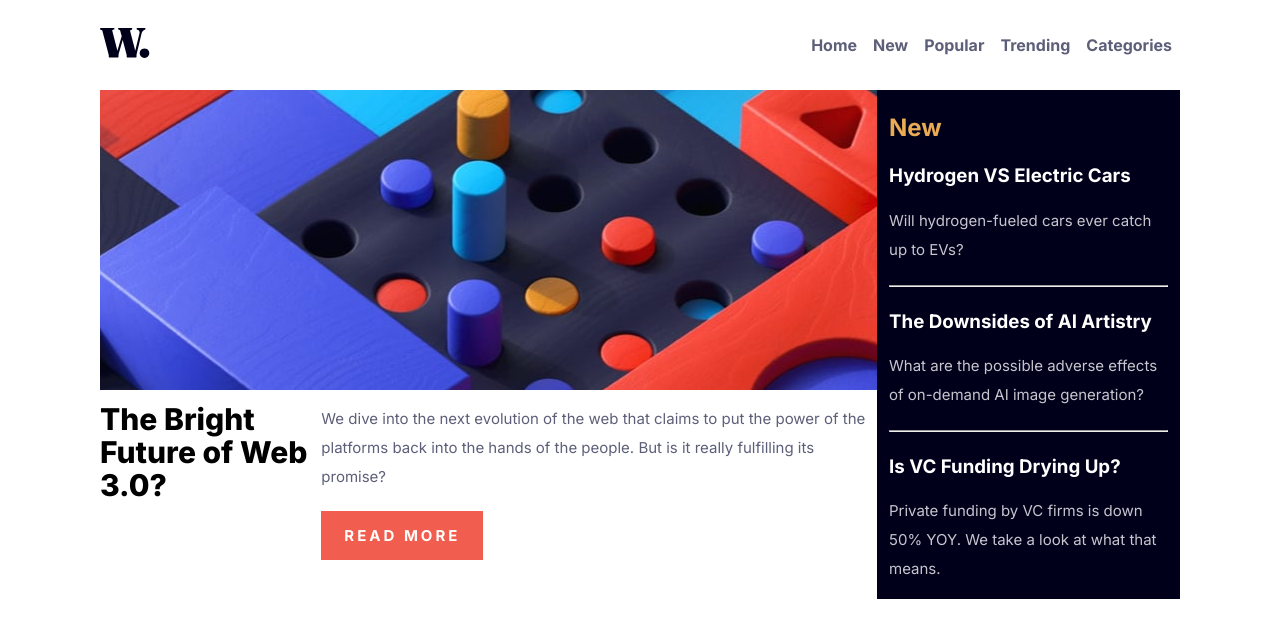
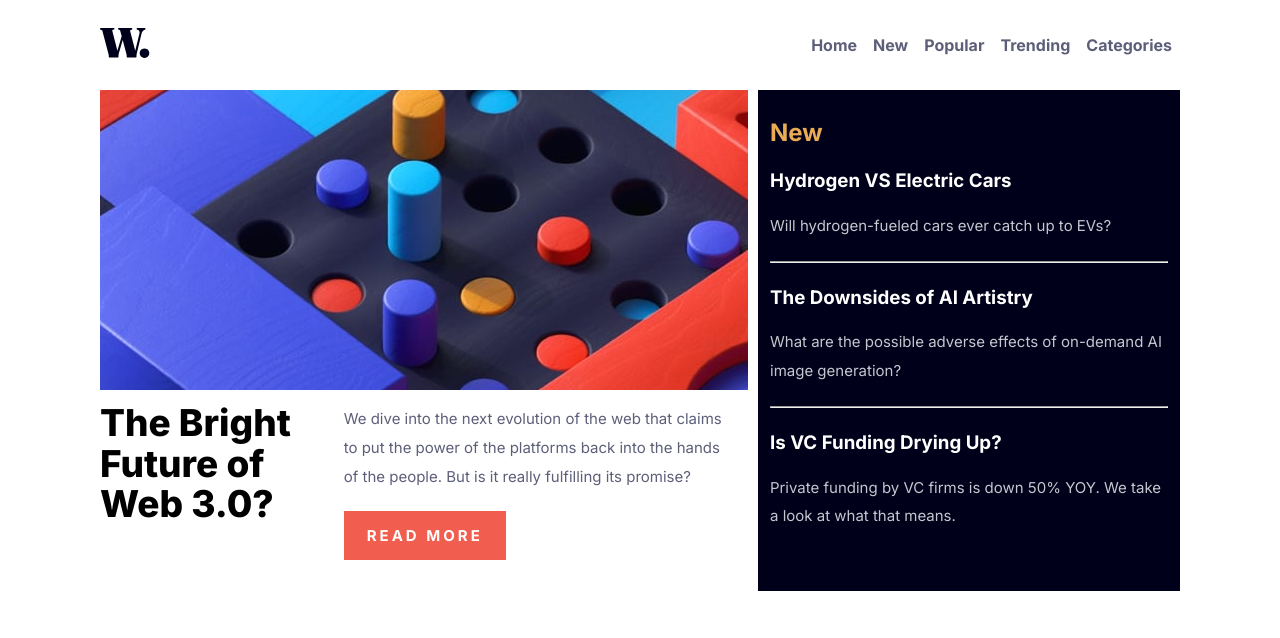
Before and after one commit to beattris/News-Homepage, an Angular app: page / in a window 1280 px wide. Shown: the top 638 px of the page. Built offline with nearby package versions, Linux system fonts and the light colour scheme.

Commit message:
fixed up the components of the hero section

```diff
--- a/src/app/hero/hero.component.scss
+++ b/src/app/hero/hero.component.scss
@@ -14,7 +14,7 @@
   }
   &__wrapper {
     max-width: 100%;
-    @include medium{
+    @include medium {
       display: flex;
     }
     &--image {
@@ -23,31 +23,48 @@
       background-repeat: no-repeat;
       height: 400px;
       width: 100%;
-      @include medium{
+      @include medium {
         background-image: url("../../assets/images/image-web-3-desktop.jpg");
         background-position: center;
         height: 300px;
         width: 100%;
       }
     }
-    &--left{
-        h1{
+    &--left-container {
+      @include medium {
+        max-width: 60%;
+        margin-right: 10px;
+      }
+    }
+    &--left {
+      h1 {
         font-weight: 800;
         font-size: 30px;
         margin-top: 13px;
+        @include medium {
+            font-size: 37px;
+            margin-right: 0;
+          }
+        @include ldesktop {
+            line-height: 3rem;
+          }
       }
       @include medium {
         display: flex;
+        justify-content: space-between;
       }
     }
-    &--left-text{
-        p{
+    &--left-text {
+        @include medium {
+            margin: 0 10px 0 50px;
+          }
+      p {
         margin-top: 15px;
         line-height: 1.8rem;
         color: $dark-grayish-blue;
         font-weight: 400;
       }
-        a{
+      a {
         margin-top: 20px;
         display: inline-block;
         outline: none;
@@ -60,27 +77,30 @@
         font-size: 15px;
       }
     }
-    &--right{
+    &--right {
       background-color: $very-dark-blue;
       margin-top: 50px;
       padding: 15px 12px;
-        @include medium{
+      @include medium {
         margin-top: 0;
       }
-        h2{
+      @include large {
+        padding: 20px 12px 60px 12px;
+      }
+      h2 {
         color: $soft-orange;
         padding-top: 10px;
       }
-        h3{
+      h3 {
         color: white;
         padding-top: 25px;
       }
-        p{
+      p {
         color: $grayish-blue;
         padding-top: 20px;
         line-height: 1.8rem;
       }
-        hr{
+      hr {
         margin-top: 20px;
       }
     }
```
Lines whose indentation alone changed are shown as unchanged.
